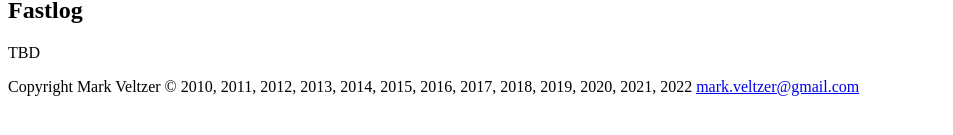
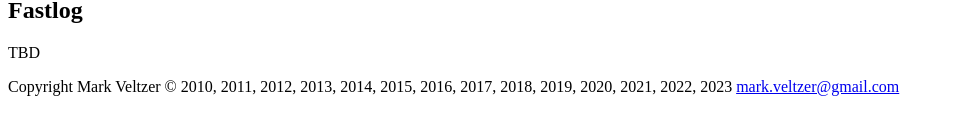
Before and after one commit to veltzer/fastlog, a plain HTML site: page docs/index.html in a window 1280 px wide. Shown: the part 121-256 px from the top of the page, without its empty margins (0-953 px from the left). Drawn offline with Linux system fonts and the light colour scheme.

Commit message:
no commit message given

```diff
--- a/docs/index.html
+++ b/docs/index.html
@@ -36,7 +36,7 @@ It gives you an API to clear the log so that it doesn"t become congested.
 		TBD
 		</p>
 		<p>
-			Copyright Mark Veltzer © 2010, 2011, 2012, 2013, 2014, 2015, 2016, 2017, 2018, 2019, 2020, 2021, 2022
+			Copyright Mark Veltzer © 2010, 2011, 2012, 2013, 2014, 2015, 2016, 2017, 2018, 2019, 2020, 2021, 2022, 2023
 			<a href="mailto:mark.veltzer@gmail.com">mark.veltzer@gmail.com</a>
 		</p>
 	</body>
```
Also changed, not shown: 1 other file.
